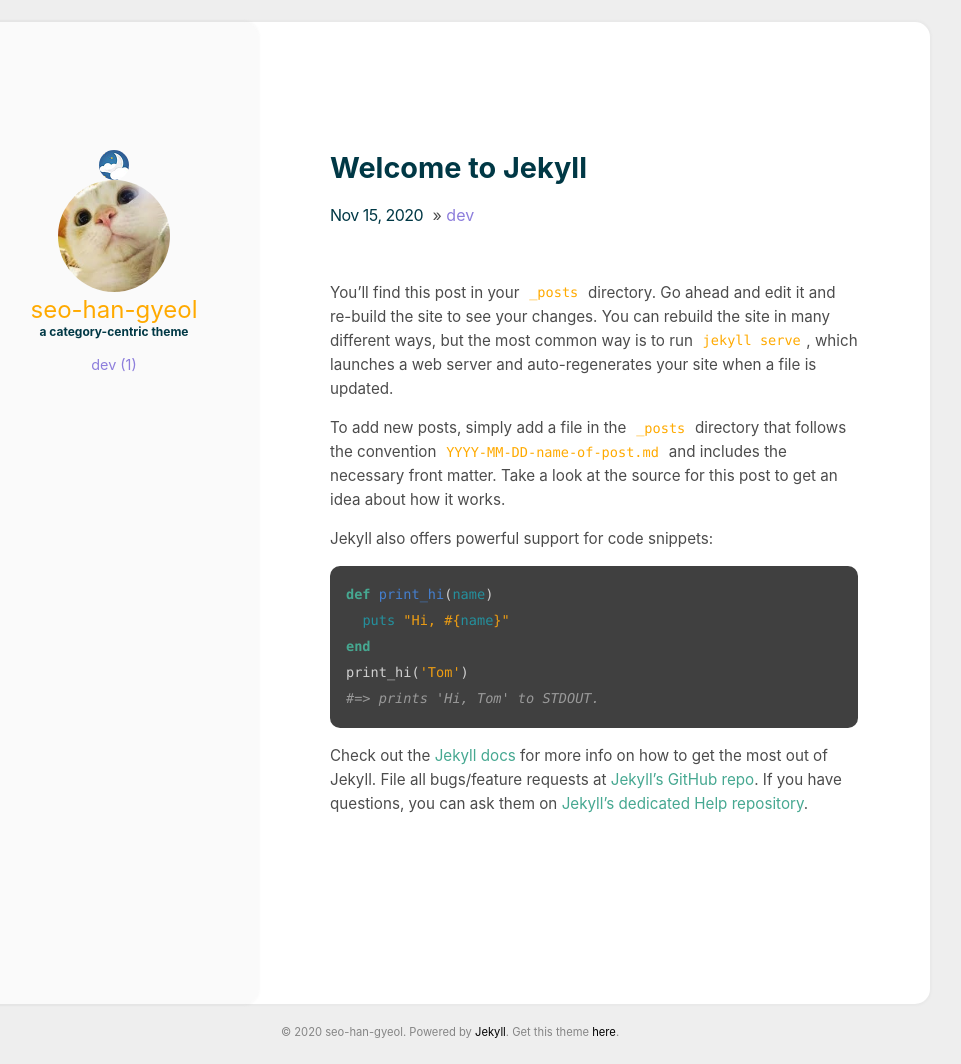
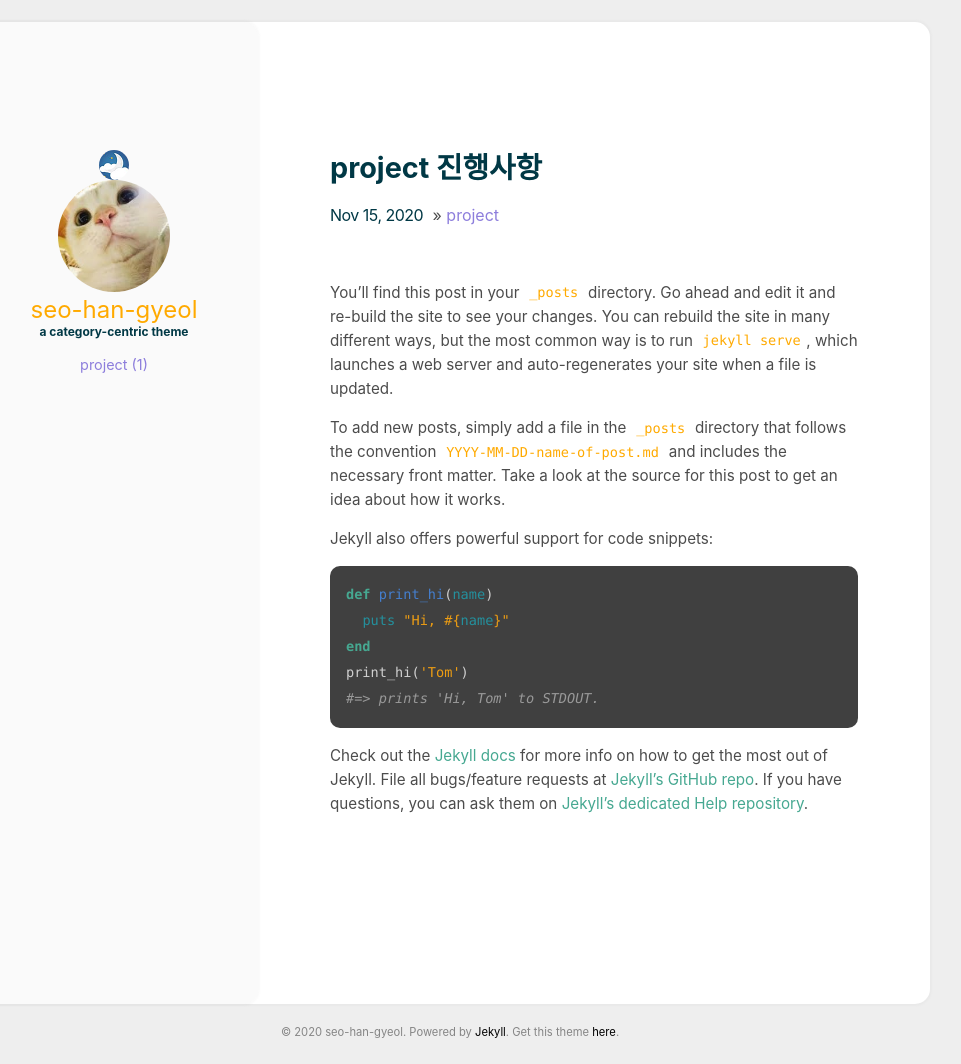
Before and after one commit to Seo-han-gyeol/OSS-SHG.github.io, a Jekyll site: the page built from _posts/2020-11-15-first_post.md, in a window 1280 px wide. Shown: the whole page, without its empty margins (190-1151 px from the left). Built offline with Jekyll 4.4.1, drawn with Linux system fonts in a browser that asks for light colours.

Commit message:
Update 2020-11-15-first_post.md

```diff
--- a/_posts/2020-11-15-first_post.md
+++ b/_posts/2020-11-15-first_post.md
@@ -1,6 +1,6 @@
 ---
-title: Welcome to Jekyll
-categories: [dev]
+title: project 진행사항
+categories: [project]
 comments: true
 ---
 
```
